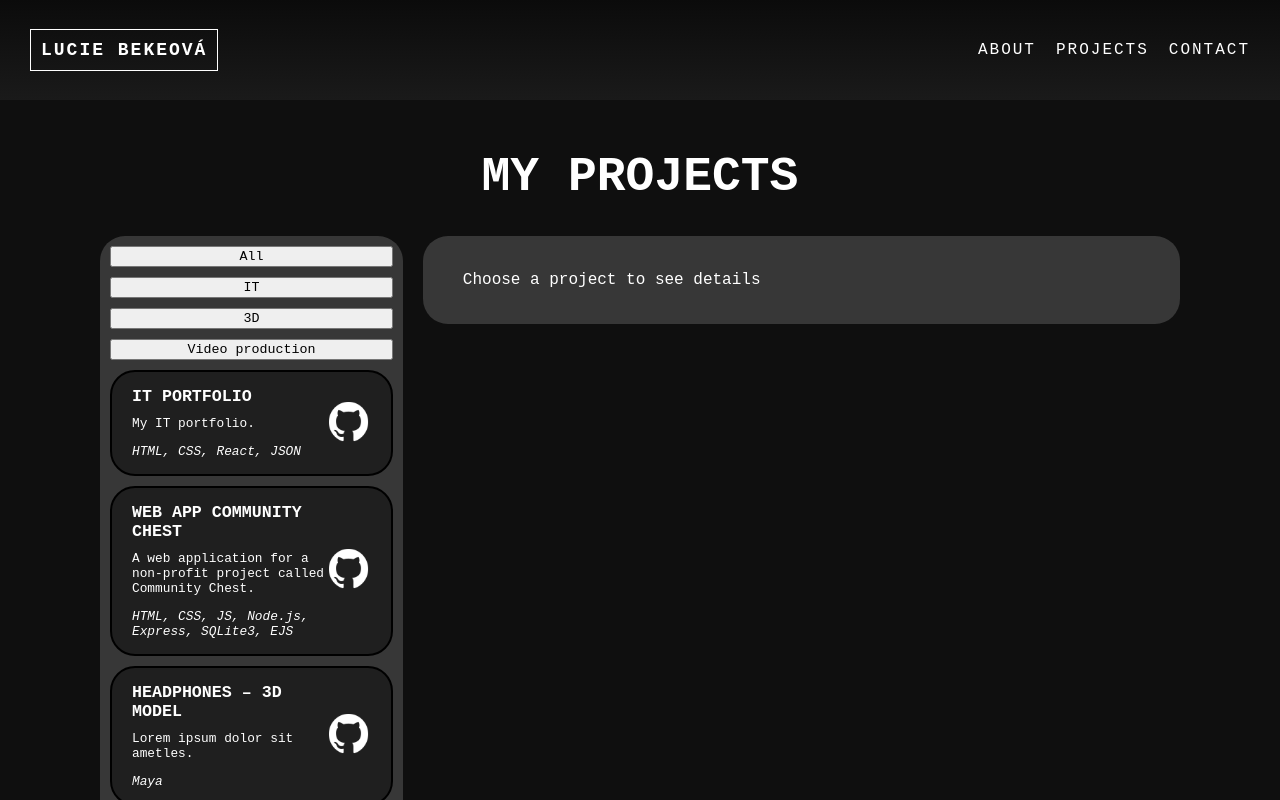
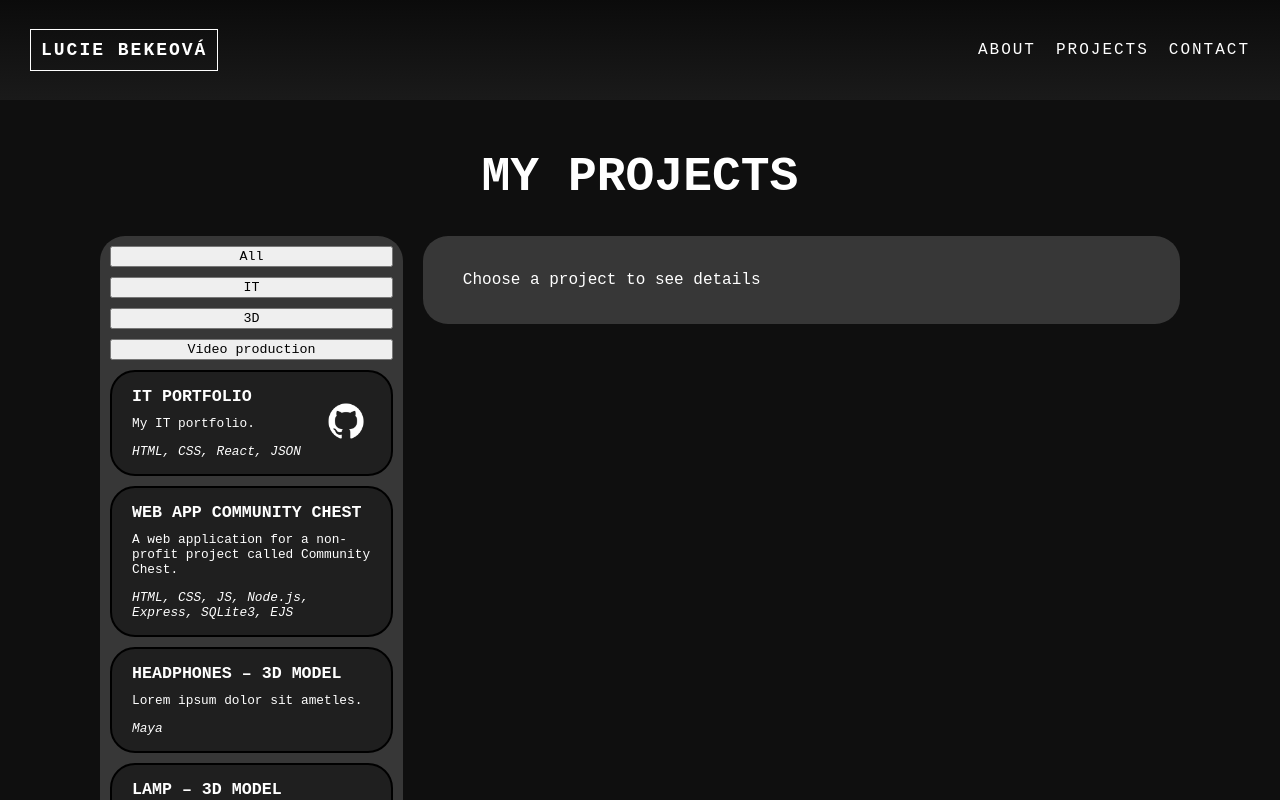
Before and after one commit to Larien27/IT-Portfolio, a React (Create React App) app in the folder portfolio/: page /IT-Portfolio/projects in a window 1280 px wide. Shown: the top 800 px of the page. Built offline with nearby package versions, Linux system fonts and the light colour scheme; the HTML template or start-up script is replaced by a standard one; a web font is replaced by a local one.

Commit message:
Projects can have different icons for the links now, it doesn't appear if there is no link

```diff
--- a/portfolio/src/data/projectsData.json
+++ b/portfolio/src/data/projectsData.json
@@ -3,7 +3,8 @@
         "projectName": "IT Portfolio",
         "shortDescription": "My IT portfolio.",
         "technologies": "HTML, CSS, React, JSON",
-        "repoLink": "#",
+        "repoLink": "https://github.com/Larien27/IT-Portfolio",
+        "source": "github",
         "imageFileName": "",
         "year": "2024",
         "longDescription": ""
@@ -12,7 +13,8 @@
         "projectName": "Web App Community Chest",
         "shortDescription": "A web application for a non-profit project called Community Chest.",
         "technologies": "HTML, CSS, JS, Node.js, Express, SQLite3, EJS",
-        "repoLink": "#",
+        "repoLink": "",
+        "source": "",
         "imageFileName": "",
         "year": "2024",
         "longDescription": ""
@@ -21,7 +23,6 @@
         "projectName": "Headphones – 3D model",
         "shortDescription": "Lorem ipsum dolor sit ametles.",
         "technologies": "Maya",
-        "repoLink": "#",
         "imageFileName": "headphones.png",
         "year": "2024",
         "longDescription": "Lorem ipsum dolor sit amet, consectetur adipiscing elit. Nullam urna orcin ac, placerat sed ipsum. Nam bibendum id nisl quis viverra. Donec justo justo, mollis vitae vulputate ut, convallis non sem. In a fermentum nibh. Donec laoreet feugiat dapibus. Mauris eu pulvinar nibh. Aliquam odio lectus, mollis ut consectetur non, placerat nec nibh. Integer urna elit, blandit nd nulla augue. In nunc metus, aliquet eget porta sit amet, constique vestibulum libero, eu ultrices augue consequat nec. Nullam vel fringilla lorem. Mauris sollicitudin tempor lacinia. Etiam etpat tellus ac dolor vestibulum molestie. Nullam a ante nibh. Pellentesque habitant morbi tristique senectus et netus et malesuada fames ac turnim odio, dapibus eget nunc sit amet, dictum pharetra lectus. Aliquam nec porttitor mauris, nec rhoncus urna. Suspendisse potenti. Nulla fa ut maximus tempor. Nulla facilisi. Duis suscipit sapien vel varius bibendum. Vestibulum vestibulum auctor neque, a elementum neque tempor id. Curabitur pretium lacinia. Integer rhoncus dapibus posuere. Ut ut vehicula orci."
@@ -30,7 +31,6 @@
         "projectName": "Lamp – 3D model",
         "shortDescription": "Lorem ipsum dostibulum vulputate accumsan sodales.",
         "technologies": "Maya",
-        "repoLink": "#",
         "imageFileName": "lamp.png",
         "year": "2023",
         "longDescription": "Lorem ipsum dolor sit amet, consectetur adipiscing elit. Nullam urna orcin ac, placerat sed ipsum. Nam bibendum id nisl quis viverra. Donec justo justo, mollis vitae vulputate ut, convallis non sem. In a fermentum nibh. Donec laoreet feugiat dapibus. Mauris eu pulvinar nibh. Aliquam odio lectus, mollis ut consectetur non, placerat nec nibh. Integer urna elit, blandit nd nulla augue. In nunc metus, aliquet eget porta sit amet, constique vestibulum libero, eu ultrices augue consequat nec. Nullam vel fringilla lorem. Mauris sollicitudin tempor lacinia. Etiam etpat tellus ac dolor vestibulum molestie. Nullam a ante nibh. Pellentesque habitant morbi tristique senectus et netus et malesuada fames ac turnim odio, dapibus eget nunc sit amet, dictum pharetra lectus. Aliquam nec porttitor mauris, nec rhoncus urna. Suspendisse potenti. Nulla fa ut maximus tempor. Nulla facilisi. Duis suscipit sapien vel varius bibendum. Vestibulum vestibulum auctor neque, a elementum neque tempor id. Curabitur pretium lacinia. Integer rhoncus dapibus posuere. Ut ut vehicula orci."
@@ -39,7 +39,8 @@
         "projectName": "Escape Hogwarts – VR game",
         "shortDescription": "Lorem ipsum dolor sit amet, conte accumsan sodales.",
         "technologies": "Unreal Engine",
-        "repoLink": "#",
+        "repoLink": "https://youtu.be/iFIOGCfrUFo",
+        "source": "youtube",
         "imageFileName": "",
         "year": "2023",
         "longDescription": "Lorem ipsum dolor sit amet, consectetur adipiscing elit. Nullam urna orcin ac, placerat sed ipsum. Nam bibendum id nisl quis viverra. Donec justo justo, mollis vitae vulputate ut, convallis non sem. In a fermentum nibh. Donec laoreet feugiat dapibus. Mauris eu pulvinar nibh. Aliquam odio lectus, mollis ut consectetur non, placerat nec nibh. Integer urna elit, blandit nd nulla augue. In nunc metus, aliquet eget porta sit amet, constique vestibulum libero, eu ultrices augue consequat nec. Nullam vel fringilla lorem. Mauris sollicitudin tempor lacinia. Etiam etpat tellus ac dolor vestibulum molestie. Nullam a ante nibh. Pellentesque habitant morbi tristique senectus et netus et malesuada fames ac turnim odio, dapibus eget nunc sit amet, dictum pharetra lectus. Aliquam nec porttitor mauris, nec rhoncus urna. Suspendisse potenti. Nulla fa ut maximus tempor. Nulla facilisi. Duis suscipit sapien vel varius bibendum. Vestibulum vestibulum auctor neque, a elementum neque tempor id. Curabitur pretium lacinia. Integer rhoncus dapibus posuere. Ut ut vehicula orci."
@@ -48,7 +49,8 @@
         "projectName": "Movie Theatre Web App – Frontend",
         "shortDescription": "A web application for a non-profit project called Community Chest",
         "technologies": "tbd",
-        "repoLink": "#",
+        "repoLink": "",
+        "source": "",
         "imageFileName": "",
         "year": "2023",
         "longDescription": ""
@@ -57,7 +59,6 @@
         "projectName": "Car – 3D model",
         "shortDescription": "A 3D model of Ford Focus Hatchback 2004.",
         "technologies": "Blender",
-        "repoLink": "#",
         "imageFileName": "",
         "year": "2022",
         "longDescription": "Lorem ipsum dolor sit amet, consectetur adipiscing elit. Nullam urna orcin ac, placerat sed ipsum. Nam bibendum id nisl quis viverra. Donec justo justo, mollis vitae vulputate ut, convallis non sem. In a fermentum nibh. Donec laoreet feugiat dapibus. Mauris eu pulvinar nibh. Aliquam odio lectus, mollis ut consectetur non, placerat nec nibh. Integer urna elit, blandit nd nulla augue. In nunc metus, aliquet eget porta sit amet, constique vestibulum libero, eu ultrices augue consequat nec. Nullam vel fringilla lorem. Mauris sollicitudin tempor lacinia. Etiam etpat tellus ac dolor vestibulum molestie. Nullam a ante nibh. Pellentesque habitant morbi tristique senectus et netus et malesuada fames ac turnim odio, dapibus eget nunc sit amet, dictum pharetra lectus. Aliquam nec porttitor mauris, nec rhoncus urna. Suspendisse potenti. Nulla fa ut maximus tempor. Nulla facilisi. Duis suscipit sapien vel varius bibendum. Vestibulum vestibulum auctor neque, a elementum neque tempor id. Curabitur pretium lacinia. Integer rhoncus dapibus posuere. Ut ut vehicula orci."
@@ -66,7 +67,8 @@
         "projectName": "Game Testing",
         "shortDescription": "Testing of the Carcassonne game.",
         "technologies": "tbd",
-        "repoLink": "#",
+        "repoLink": "",
+        "source": "",
         "imageFileName": "",
         "year": "2022",
         "longDescription": "Lorem ipsum dolor sit amet, consectetur adipiscing elit. Nullam urna orcin ac, placerat sed ipsum. Nam bibendum id nisl quis viverra. Donec justo justo, mollis vitae vulputate ut, convallis non sem. In a fermentum nibh. Donec laoreet feugiat dapibus. Mauris eu pulvinar nibh. Aliquam odio lectus, mollis ut consectetur non, placerat nec nibh. Integer urna elit, blandit nd nulla augue. In nunc metus, aliquet eget porta sit amet, constique vestibulum libero, eu ultrices augue consequat nec. Nullam vel fringilla lorem. Mauris sollicitudin tempor lacinia. Etiam etpat tellus ac dolor vestibulum molestie. Nullam a ante nibh. Pellentesque habitant morbi tristique senectus et netus et malesuada fames ac turnim odio, dapibus eget nunc sit amet, dictum pharetra lectus. Aliquam nec porttitor mauris, nec rhoncus urna. Suspendisse potenti. Nulla fa ut maximus tempor. Nulla facilisi. Duis suscipit sapien vel varius bibendum. Vestibulum vestibulum auctor neque, a elementum neque tempor id. Curabitur pretium lacinia. Integer rhoncus dapibus posuere. Ut ut vehicula orci."
@@ -75,7 +77,8 @@
         "projectName": "Carcassonne Game?",
         "shortDescription": "Lorem ipsum dolor sit ame con.",
         "technologies": "Java",
-        "repoLink": "#",
+        "repoLink": "",
+        "source": "",
         "imageFileName": "",
         "year": "2022",
         "longDescription": "Lorem ipsum dolor sit amet, consectetur adipiscing elit. Nullam urna orcin ac, placerat sed ipsum. Nam bibendum id nisl quis viverra. Donec justo justo, mollis vitae vulputate ut, convallis non sem. In a fermentum nibh. Donec laoreet feugiat dapibus. Mauris eu pulvinar nibh. Aliquam odio lectus, mollis ut consectetur non, placerat nec nibh. Integer urna elit, blandit nd nulla augue. In nunc metus, aliquet eget porta sit amet, constique vestibulum libero, eu ultrices augue consequat nec. Nullam vel fringilla lorem. Mauris sollicitudin tempor lacinia. Etiam etpat tellus ac dolor vestibulum molestie. Nullam a ante nibh. Pellentesque habitant morbi tristique senectus et netus et malesuada fames ac turnim odio, dapibus eget nunc sit amet, dictum pharetra lectus. Aliquam nec porttitor mauris, nec rhoncus urna. Suspendisse potenti. Nulla fa ut maximus tempor. Nulla facilisi. Duis suscipit sapien vel varius bibendum. Vestibulum vestibulum auctor neque, a elementum neque tempor id. Curabitur pretium lacinia. Integer rhoncus dapibus posuere. Ut ut vehicula orci."
@@ -84,7 +87,8 @@
         "projectName": "Music Festival Database",
         "shortDescription": "Lorem fum dolor sipiscing elit.",
         "technologies": "PostgreSQL",
-        "repoLink": "#",
+        "repoLink": "",
+        "source": "",
         "imageFileName": "",
         "year": "2022",
         "longDescription": "Lorem ipsum dolor sit amet, consectetur adipiscing elit. Nullam urna orcin ac, placerat sed ipsum. Nam bibendum id nisl quis viverra. Donec justo justo, mollis vitae vulputate ut, convallis non sem. In a fermentum nibh. Donec laoreet feugiat dapibus. Mauris eu pulvinar nibh. Aliquam odio lectus, mollis ut consectetur non, placerat nec nibh. Integer urna elit, blandit nd nulla augue. In nunc metus, aliquet eget porta sit amet, constique vestibulum libero, eu ultrices augue consequat nec. Nullam vel fringilla lorem. Mauris sollicitudin tempor lacinia. Etiam etpat tellus ac dolor vestibulum molestie. Nullam a ante nibh. Pellentesque habitant morbi tristique senectus et netus et malesuada fames ac turnim odio, dapibus eget nunc sit amet, dictum pharetra lectus. Aliquam nec porttitor mauris, nec rhoncus urna. Suspendisse potenti. Nulla fa ut maximus tempor. Nulla facilisi. Duis suscipit sapien vel varius bibendum. Vestibulum vestibulum auctor neque, a elementum neque tempor id. Curabitur pretium lacinia. Integer rhoncus dapibus posuere. Ut ut vehicula orci."
@@ -94,6 +98,7 @@
         "shortDescription": "A web application similar to existing book databases.",
         "technologies": "HTML, CSS, SCSS, PHP, MySQL, JavaScript",
         "repoLink": "https://gitfront.io/r/Larien27/edA6k29ceV4g/Book-Database/",
+        "source": "github",
         "imageFileName": "book-database.png",
         "year": "2021",
         "longDescription": "Lorem ipsum dolor sit amet, consectetur adipiscing elit. Nullam urna orci, volutpat bibendum sollicitudin ac, placerat sed ipsum. Nam bibendum id nisl quis viverra. Donec justo justo, mollis vitae vulputate ut, convallis non sem. In a fermentum nibh. Donec laoreet feugiat dapibus. Mauris eu pulvinar nibh. Aliquam odio lectus, mollis ut consectetur non, placerat nec nibh. Integer urna elit, blandit non dolor non, dapibus imperdiet orci. Nullam id nulla augue. In nunc metus, aliquet eget porta sit amet, consequat efficitur purus. Sed tristique vestibulum libero, eu ultrices augue consequat nec. Nullam vel fringilla lorem. Mauris sollicitudin tempor lacinia. Etiam eleifend lacinia sem.Etiam volutpat tellus ac dolor vestibulum molestie. Nullam a ante nibh. Pellentesque habitant morbi tristique senectus et netus et malesuada fames ac turpis egestas. Suspendisse enim odio, dapibus eget nunc sit amet, dictum pharetra lectus. Aliquam nec porttitor mauris, nec rhoncus urna. Suspendisse potenti. Nulla facilisi. Mauris iaculis urna ut maximus tempor. Nulla facilisi. Duis suscipit sapien vel varius bibendum. Vestibulum vestibulum auctor neque, a elementum neque tempor id. Curabitur posuere porttitor placerat. Fusce venenatis justo a ligula pretium lacinia. Integer rhoncus dapibus posuere. Ut ut vehicula orci."
@@ -102,7 +107,6 @@
         "projectName": "After Effects Showdown?",
         "shortDescription": "Lorem fum dolor sipiscing elit.",
         "technologies": "After Effects",
-        "repoLink": "#",
         "imageFileName": "",
         "year": "2021",
         "longDescription": "Lorem ipsum dolor sit amet, consectetur adipiscing elit. Nullam urna orci, volutpat bibendum sollicitudin ac, placerat sed ipsum. Nam bibendum id nisl quis viverra. Donec justo justo, mollis vitae vulputate ut, convallis non sem. In a fermentum nibh. Donec laoreet feugiat dapibus. Mauris eu pulvinar nibh. Aliquam odio lectus, mollis ut consectetur non, placerat nec nibh. Integer urna elit, blandit non dolor non, dapibus imperdiet orci. Nullam id nulla augue. In nunc metus, aliquet eget porta sit amet, consequat efficitur purus. Sed tristique vestibulum libero, eu ultrices augue consequat nec. Nullam vel fringilla lorem. Mauris sollicitudin tempor lacinia. Etiam eleifend lacinia sem.Etiam volutpat tellus ac dolor vestibulum molestie. Nullam a ante nibh. Pellentesque habitant morbi tristique senectus et netus et malesuada fames ac turpis egestas. Suspendisse enim odio, dapibus eget nunc sit amet, dictum pharetra lectus. Aliquam nec porttitor mauris, nec rhoncus urna. Suspendisse potenti. Nulla facilisi. Mauris iaculis urna ut maximus tempor. Nulla facilisi. Duis suscipit sapien vel varius bibendum. Vestibulum vestibulum auctor neque, a elementum neque tempor id. Curabitur posuere porttitor placerat. Fusce venenatis justo a ligula pretium lacinia. Integer rhoncus dapibus posuere. Ut ut vehicula orci."
@@ -111,7 +115,6 @@
         "projectName": "Short Film Production",
         "shortDescription": "Complete creation of a short movie.",
         "technologies": "Premiere Pro, After Effects",
-        "repoLink": "#",
         "imageFileName": "",
         "year": "2020",
         "longDescription": "Lorem ipsum dolor sit amet, consectetur adipiscing elit. Nullam urna orci, volutpat bibendum sollicitudin ac, placerat sed ipsum. Nam bibendum id nisl quis viverra. Donec justo justo, mollis vitae vulputate ut, convallis non sem. In a fermentum nibh. Donec laoreet feugiat dapibus. Mauris eu pulvinar nibh. Aliquam odio lectus, mollis ut consectetur non, placerat nec nibh. Integer urna elit, blandit non dolor non, dapibus imperdiet orci. Nullam id nulla augue. In nunc metus, aliquet eget porta sit amet, consequat efficitur purus. Sed tristique vestibulum libero, eu ultrices augue consequat nec. Nullam vel fringilla lorem. Mauris sollicitudin tempor lacinia. Etiam eleifend lacinia sem.Etiam volutpat tellus ac dolor vestibulum molestie. Nullam a ante nibh. Pellentesque habitant morbi tristique senectus et netus et malesuada fames ac turpis egestas. Suspendisse enim odio, dapibus eget nunc sit amet, dictum pharetra lectus. Aliquam nec porttitor mauris, nec rhoncus urna. Suspendisse potenti. Nulla facilisi. Mauris iaculis urna ut maximus tempor. Nulla facilisi. Duis suscipit sapien vel varius bibendum. Vestibulum vestibulum auctor neque, a elementum neque tempor id. Curabitur posuere porttitor placerat. Fusce venenatis justo a ligula pretium lacinia. Integer rhoncus dapibus posuere. Ut ut vehicula orci."
--- a/portfolio/src/pages/Projects/Projects.js
+++ b/portfolio/src/pages/Projects/Projects.js
@@ -30,6 +30,7 @@ const Projects = () => {
                             shortDescription={project.shortDescription}
                             technologies={project.technologies}
                             repoLink={project.repoLink}
+                            source={project.source}
                             onClick={() => handleClick(project)}
                         />
                     ))}
--- a/portfolio/src/pages/Projects/parts/ProjectBox.css
+++ b/portfolio/src/pages/Projects/parts/ProjectBox.css
@@ -28,7 +28,8 @@
 }
 
 .project-box img {
-    width: 45px;
+    width: 40px;
+    padding: 5px;
 }
 
 .project-box img:hover {
--- a/portfolio/src/pages/Projects/parts/ProjectBox.js
+++ b/portfolio/src/pages/Projects/parts/ProjectBox.js
@@ -1,6 +1,6 @@
 import './ProjectBox.css';
 
-const ProjectBox = ({ projectName, shortDescription, technologies, repoLink, onClick }) => {
+const ProjectBox = ({ projectName, shortDescription, technologies, repoLink, source, onClick }) => {
     return (
         <button className="project-box" onClick={onClick}>
             <div>
@@ -8,9 +8,11 @@ const ProjectBox = ({ projectName, shortDescription, technologies, repoLink, onC
                 <p>{shortDescription}</p>
                 <span className="technologies">{technologies}</span>
             </div>
+            {repoLink && (
             <a href={repoLink} target="_blank" rel="noreferrer">
-                <img src={`${process.env.PUBLIC_URL}/images/github.png`} alt="GitHub icon" />
+                <img src={`${process.env.PUBLIC_URL}/images/${source}.png`} alt="GitHub icon" />
             </a>
+            )}
         </button>
     );
 };
```
Also changed, not shown: portfolio/public/images/link.png (added), portfolio/public/images/youtube.png (added).
